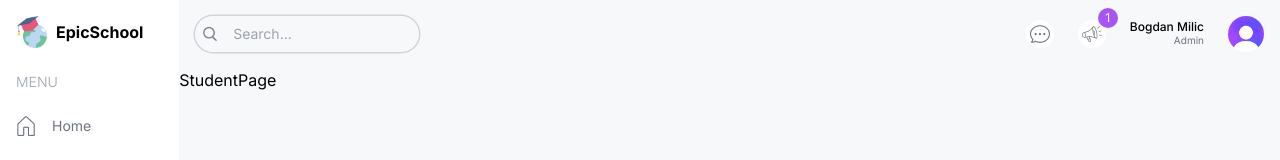
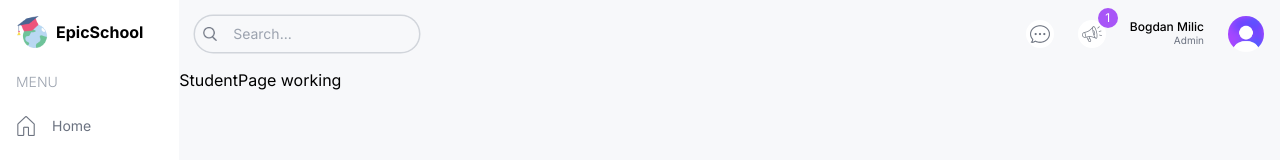
Before and after one commit to Bata22/SchoolMenagmentApp, a Next.js app in the folder school_menagment_app/: page /student in a window 1280 px wide. Shown: the top 160 px of the page. Built offline with nearby package versions, Linux system fonts and the light colour scheme.

Commit message:
Transfer app from pc to laptop

```diff
--- a/school_menagment_app/src/app/(dashboard)/student/page.tsx
+++ b/school_menagment_app/src/app/(dashboard)/student/page.tsx
@@ -1,6 +1,6 @@
 const SudentPage = () => {
     return (
-        <div className="" >StudentPage</div>
+        <div className="" >StudentPage working</div>
     )
 }
 
```
